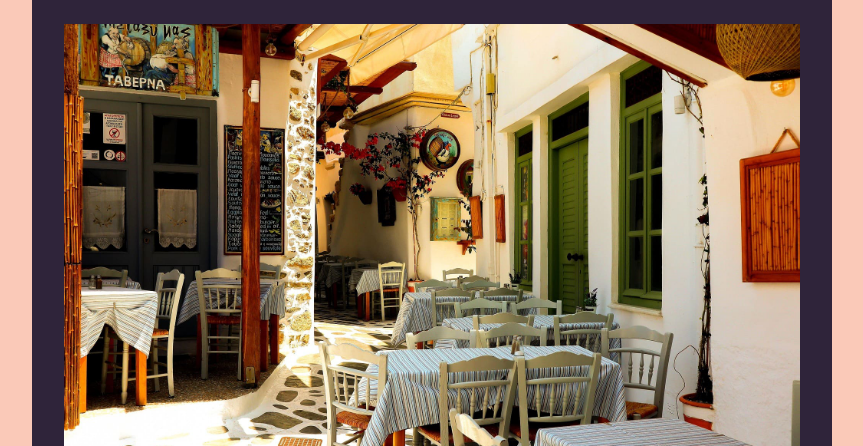
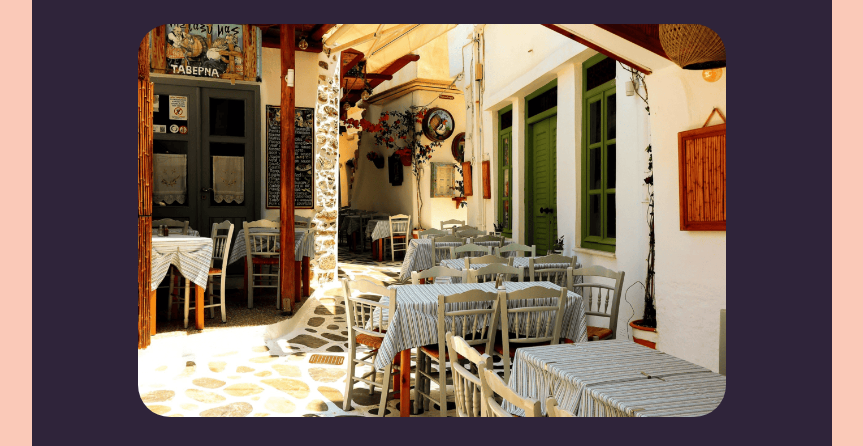
Before and after one commit to ClaudeDebussy/odin-restaurant-page, a website built with webpack: page src/template.html in a window 1280 px wide. Shown: the part 199-645 px from the top of the page, without its empty margins (208-1071 px from the left). Built offline with nearby package versions, Linux system fonts and the light colour scheme; files whose address does not match are found by name.

Commit message:
Add and format image

```diff
--- a/src/styles.css
+++ b/src/styles.css
@@ -87,7 +87,8 @@ body {
 
 #content h1,
 #content h2,
-#content p {
+#content p,
+#content img {
   margin-left: 3rem;
   margin-right: 3rem;
 }
@@ -105,6 +106,14 @@ body {
 #content h2 {
   margin-bottom: 1.7rem;
   font-style: italic;
+}
+
+#content img {
+  width: max(500px, 80%);
+  height:auto;
+  justify-self: center;
+  border-radius: 2rem;
+  margin-bottom: 2rem;
 }
 
 #content p {
--- a/src/template.html
+++ b/src/template.html
@@ -17,7 +17,7 @@
   <div id="content">
     <h1>Nonna Rosa's Kitchen</h1>
     <h2>Where Every Meal Feels Like Sunday Dinner</h2>
-    <img src="restaurant_background.jpg" alt="Restaurant">
+    <img src="./restaurant_background.png" alt="Restaurant"/>
     <p>Welcome to <span class="emphasis">Nonna Rosa's Kitchen</span>, a warm and inviting Italian restaurant where tradition lives on in every dish. Tucked away on a quiet corner, our cozy dining room feels just like home.</p>
     <p>Because that's <span class="emphasis">exactly</span> how we want it.</p>
     <p>From slow-simmered sauces to hand-rolled pasta, every recipe comes straight from Nonna Rosa's <span class="emphasis">handwritten cookbook</span>, passed down through generations.</p>
```
Also changed, not shown: src/restaurant_background.jpg (deleted), src/restaurant_background.png (added).
